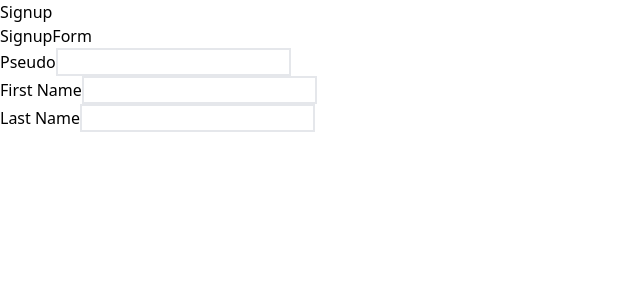
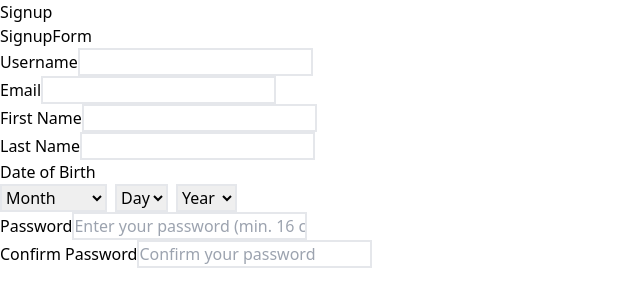
Before and after one commit to Tisa40486/Same, a React (Vite) app in the folder React/: page /signup in a window 1280 px wide. Shown: the top 306 px of the page, without its empty margins (0-640 px from the left). Built offline with nearby package versions, Linux system fonts and the light colour scheme.

Commit message:
feature/signup Rename : pseudo -> username

```diff
--- a/React/src/components/forms/signup/SignupForm.tsx
+++ b/React/src/components/forms/signup/SignupForm.tsx
@@ -1,18 +1,39 @@
 import { useState } from 'react';
-import PseudoField from "./PseudoField.tsx";
+import Username from "./Username.tsx";
+import EmailField from "./EmailField.tsx";
 import FirstNameField from "./FirstNameField.tsx";
 import LastNameField from "./LastNameField.tsx";
+import BirthdateField from "./BirthdateField.tsx";
+import PasswordFields from "./PasswordFields.tsx";
 
 export default function SignupForm() {
-    const [pseudo, setPseudo] = useState('');
+    const [username, setUsername] = useState('');
     const [firstName, setFirstName] = useState('');
     const [lastName, setLastName] = useState('');
+    const [email, setEmail] = useState('');
+    const [birthdate, setBirthdate] = useState('');
+    const [password, setPassword] = useState('');
+    const [confirmPassword, setConfirmPassword] = useState('');
+
     return (
         <>
             <h2>SignupForm</h2>
-            <PseudoField value={pseudo} onChange={setPseudo} />
+            <Username value={username} onChange={setUsername} />
+            <EmailField value={email} onChange={setEmail} />
             <FirstNameField value={firstName} onChange={setFirstName} />
             <LastNameField value={lastName} onChange={setLastName} />
+            <BirthdateField value={birthdate} onChange={setBirthdate} />
+            <PasswordFields
+                passwordValue={password}
+                confirmValue={confirmPassword}
+                onPasswordChange={setPassword}
+                onConfirmChange={setConfirmPassword}
+                username={username}
+                firstName={firstName}
+                lastName={lastName}
+                email={email}
+                birthdate={birthdate}
+            />
         </>
     );
 }
--- a/React/src/components/forms/signup/PseudoField.tsx
+++ b/React/src/components/forms/signup/Username.tsx
@@ -14,12 +14,12 @@ const reservedWords = [
 
 const specialCharsRegex = /[^a-zA-Z0-9_-]/;
 
-interface PseudoFieldProps {
+interface UsernameFieldProps {
     value: string;
     onChange: (value: string) => void;
 }
 
-export default function PseudoField({ value, onChange }: PseudoFieldProps)
+export default function Username({ value, onChange }: UsernameFieldProps)
 {
     const handleBlur = () =>
     {
@@ -78,7 +78,7 @@ export default function PseudoField({ value, onChange }: PseudoFieldProps)
 
     return (
         <div>
-            <label>Pseudo</label>
+            <label>Username</label>
             <input
                 type="text"
                 value={value}
```
